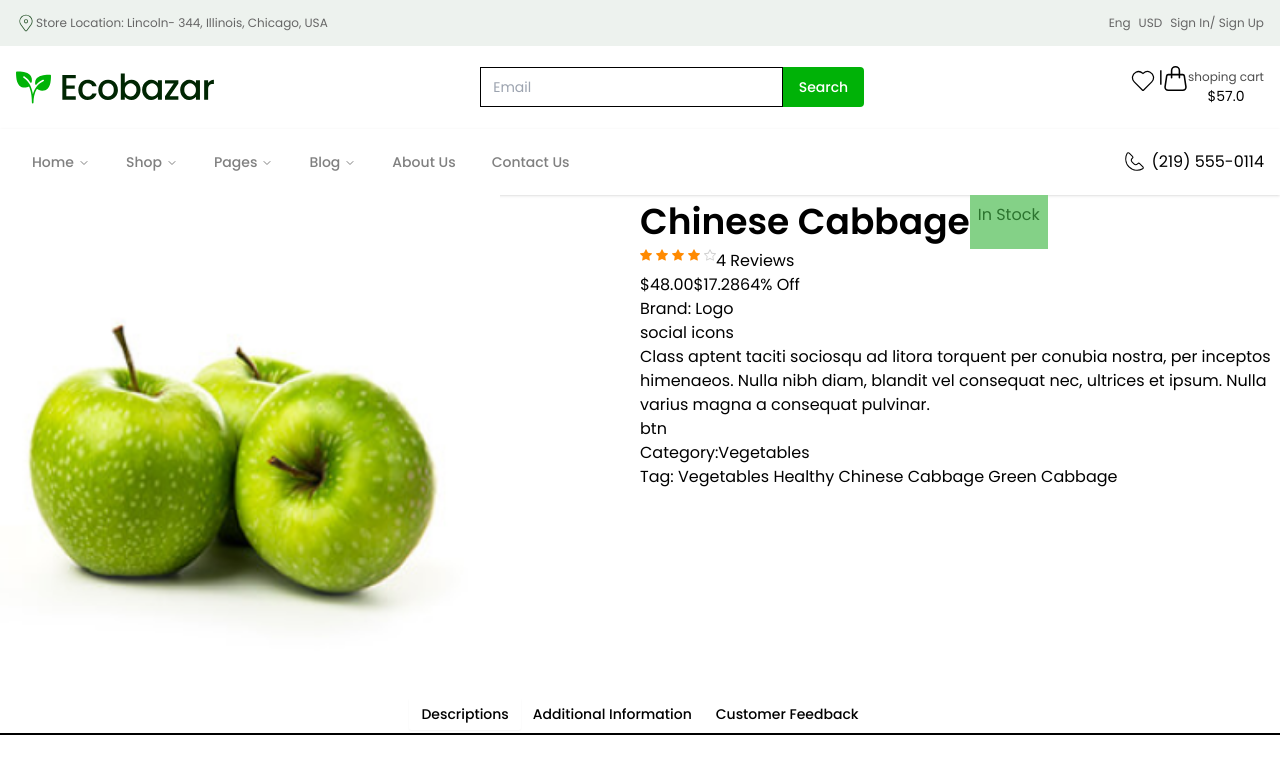
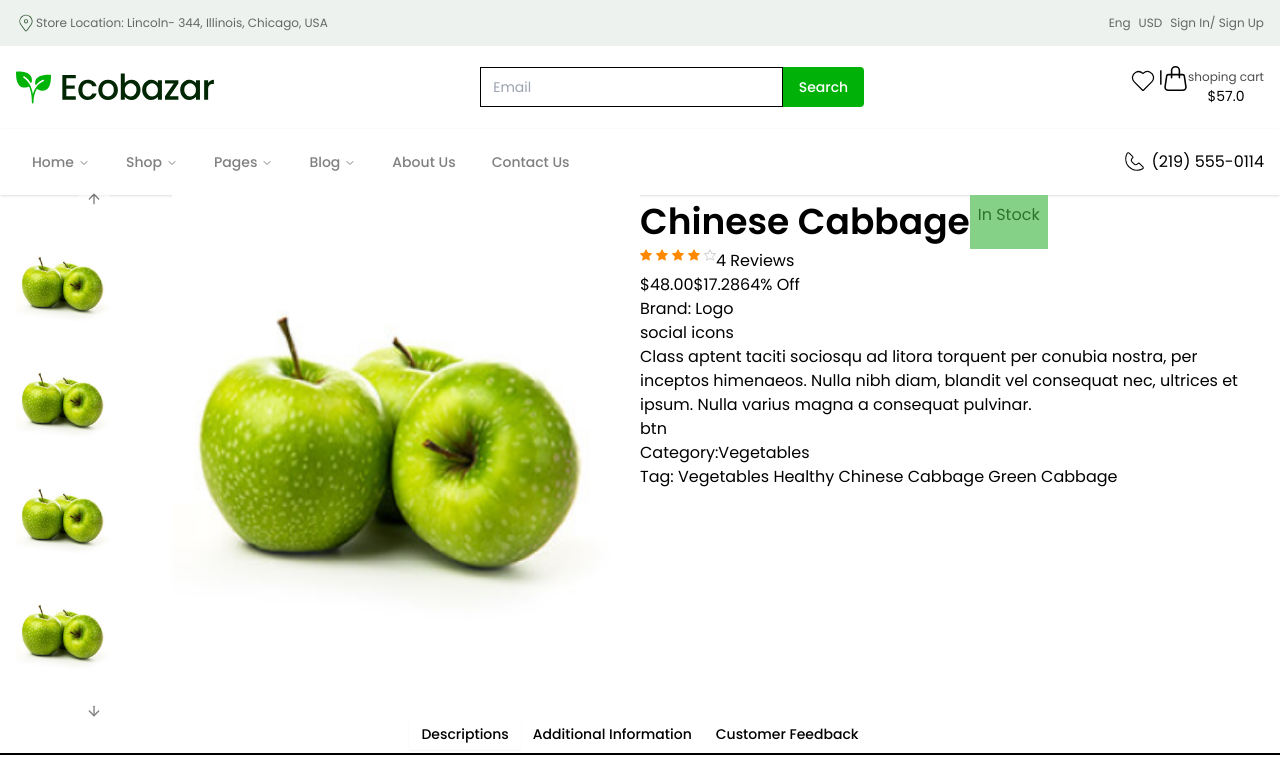
Before and after one commit to pankajjsdev/Ecobazar_FE, a Next.js app: page /product/1 in a window 1280 px wide. Shown: the top 759 px of the page. Built offline with nearby package versions, Linux system fonts and the light colour scheme.

Commit message:
work on cart page

```diff
--- /dev/null
+++ b/app/(root)/cart/page.tsx
@@ -0,0 +1,13 @@
+
+function page() {
+  return (
+    <div>
+        <div className="grid grid-cols-4">
+<div                  ></div>
+<div className=""></div>
+        </div>
+    </div>
+  )
+}
+
+export default page
--- a/app/(root)/product/[productId]/page.tsx
+++ b/app/(root)/product/[productId]/page.tsx
@@ -7,6 +7,14 @@ import { Tabs, TabsContent, TabsList, TabsTrigger } from "@/components/ui/tabs"
 import Rating from "@/components/_ui/product/Rating";
 import ProductList from "@/components/_ui/product/index";
 import ProductCard from "@/components/_ui/product/ProductCard";
+
+import {
+  Carousel,
+  CarouselContent,
+  CarouselItem,
+  CarouselNext,
+  CarouselPrevious,
+} from "@/components/ui/carousel"
 
 
 type Product = {
@@ -391,17 +399,72 @@ function page() {
   return (
     <div>
 
-            <section>
+      <section className="container">
         <div className="grid grid-cols-2">
-                    <div>
+          <div className="">
+            <div className="grid grid-cols-4">
+              <div className="flex flex-col justify-between py-9">
+                <Carousel orientation="vertical">
+                  <CarouselContent >
+                    <CarouselItem>
+                      <Image
+                        src={"/images/products/product1.png"}
+                        alt=""
+                        width={100}
+                        height={100}
+                        className="hover:border-2 border-b-primary-primary cursor-pointer"
+                      />
+                    </CarouselItem>
+
+                    <CarouselItem>
+                      <Image
+                        src={"/images/products/product1.png"}
+                        alt=""
+                        width={100}
+                        height={100}
+                        className="hover:border-2 border-b-primary-primary cursor-pointer"
+                      />
+                    </CarouselItem>
+
+                    <CarouselItem>
+                      <Image
+                        src={"/images/products/product1.png"}
+                        alt=""
+                        width={100}
+                        height={100}
+                        className="hover:border-2 border-b-primary-primary cursor-pointer"
+                      />
+                    </CarouselItem>
+                    <CarouselItem>
+                      <Image
+                        src={"/images/products/product1.png"}
+                        alt=""
+                        width={100}
+                        height={100}
+                        className="hover:border-2 border-b-primary-primary cursor-pointer"
+                      />
+                    </CarouselItem>
+                    <CarouselPrevious />
+                    <CarouselNext />
+                  </CarouselContent>
+
+
+
+                </Carousel>
+
+
+
+              </div>
+              <div className="col-span-3">
                 <Image
                   src={"/images/products/product1.png"}
                   alt=""
                   width={500}
                   height={500}
+                  className="transform scale-100 hover:scale-105 transition-all duration-500 ease-in-out"
                 />
-
-
+              </div>
+            </div>
           </div>
           <div>
             <div className="flex">
--- a/components/_ui/carousel/HeroCarousel.tsx
+++ b/components/_ui/carousel/HeroCarousel.tsx
@@ -22,8 +22,13 @@ export function HeroCarousel({ imagesData }: Props) {
     return (
         <Carousel
             plugins={[plugin.current]}
+            opts={{
+                align: "start",
+                loop: true,
+              }}
             onMouseEnter={() => plugin.current.stop()}
             onMouseLeave={() => plugin.current.reset()}
+            className="m-6"
         >
             <CarouselContent>
                 {imagesData?.map((payload: any, index: React.Key) => (
```
Lines whose indentation alone changed are shown as unchanged.
